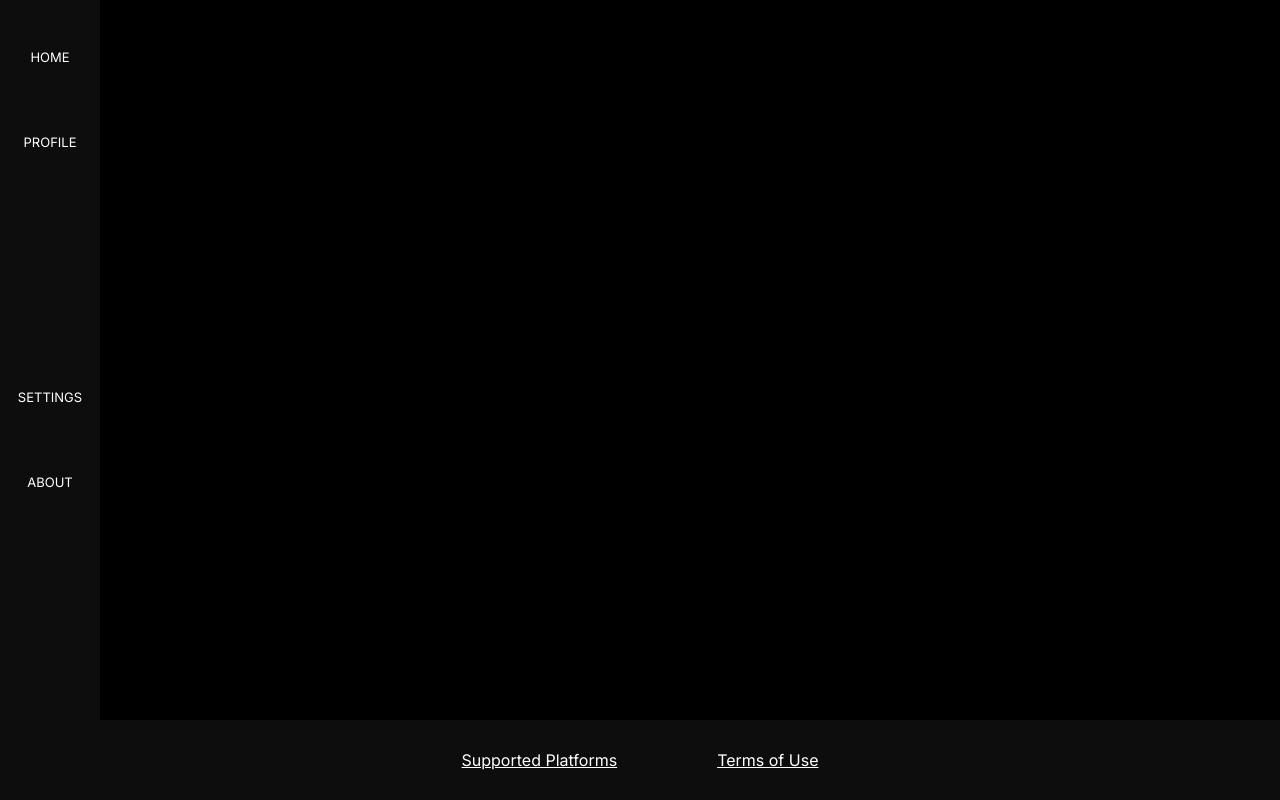
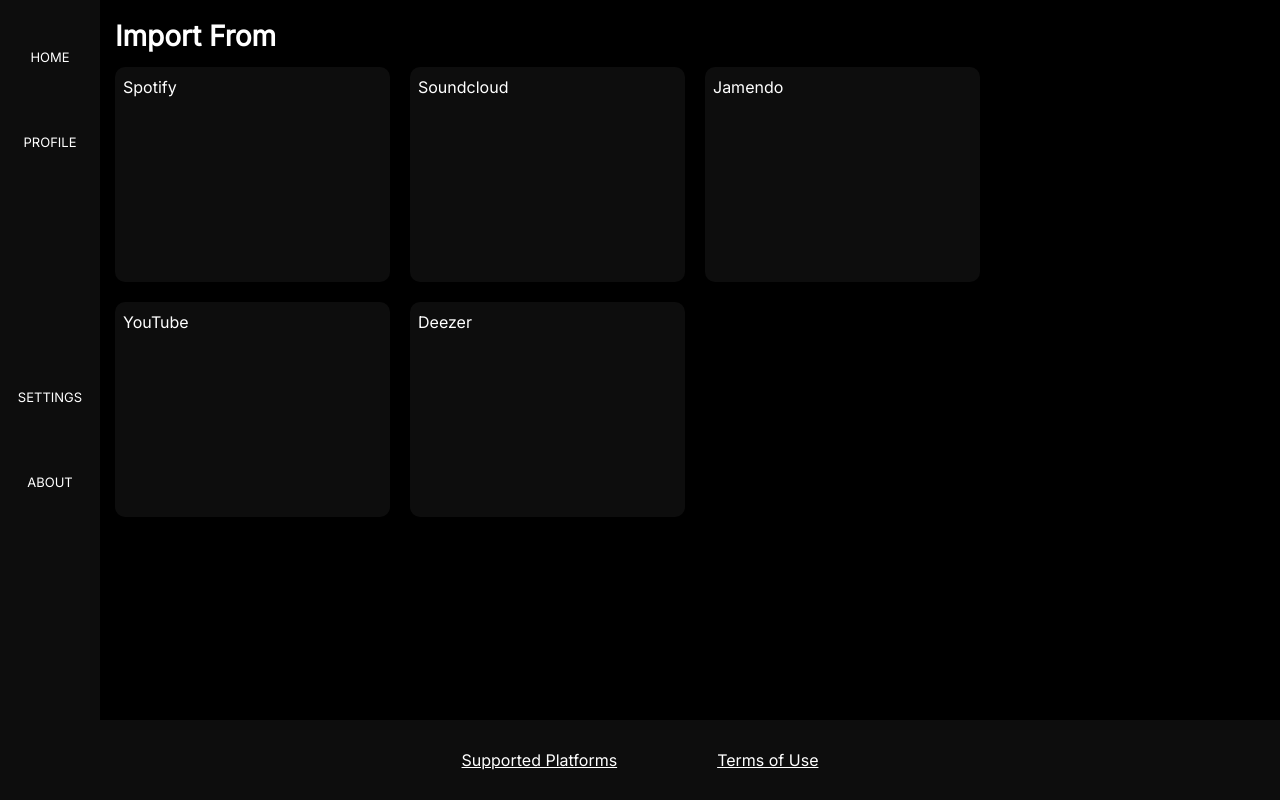
Before and after one commit to oleedee/Syncify, a React (Vite) app: page /import in a window 1280 px wide. Built offline with nearby package versions, Linux system fonts and the light colour scheme; some icons are missing.

Commit message:
Clickable playlists.

```diff
--- a/src/App.jsx
+++ b/src/App.jsx
@@ -5,7 +5,8 @@
 import Settings from "./components/Settings";
 import Profile from "./components/Profile";
 import View from "./components/View";
-import Create from "./components/Create";
+import Playlist from "./components/Playlist";
+import Import from "./components/Import"
 
 import { BrowserRouter as Router, Route, Routes} from 'react-router-dom';
 import './App.css';
@@ -23,7 +24,8 @@
           <Route path = "/settings" element={<Settings/>} />
           <Route path = "/profile" element={<Profile/>} />
           <Route path = "/view" element={<View/>} />
-          <Route path = "/create" element={<Create/>}/>
+          <Route path = "/playlist/:id" element={<Playlist/>}/>
+          <Route path = "/import" element={<Import/>}/>
         </Routes>
         </div>
       </div>
--- a/src/components/HomeContents.jsx
+++ b/src/components/HomeContents.jsx
@@ -2,7 +2,7 @@
 export const HomeContents = [
     {
         title: 'Create Playlist',
-        link: "/create",
+        link: "playlist/0",
     },
 
     {
--- /dev/null
+++ b/src/components/Import.jsx
@@ -0,0 +1,36 @@
+import React, {useState} from 'react';
+import { useNavigate } from "react-router-dom"
+import "../App.css"
+
+function Import() {
+const navigate = useNavigate();
+
+const services = [
+    'Spotify',
+    'YouTube',
+    'Soundcloud',
+    'Deezer',
+    'Jamendo'
+]
+
+return (
+        <div className = "View">
+        <div className = "Title">Import From</div>
+            <ul className = "HomeContents">
+                {services.map((key) => {
+                    return(
+                        <li key = {key}
+                        className = "box"
+                        onClick={() => {navigate(key)}
+                        }>
+                            <div>{key}</div>
+                        </li>
+                    )
+                })}
+            </ul>
+        </div>
+)
+
+}
+
+export default Import
--- a/src/components/Create.jsx
+++ b/src/components/Playlist.jsx
@@ -3,7 +3,7 @@
 import ControlPointIcon from '@mui/icons-material/ControlPoint';
 import RemoveCircleIcon from '@mui/icons-material/RemoveCircle';
 
-function Create() {
+function Playlist() {
   const [playlistName, setPlaylistName] = useState('');
   const [playlist, setPlaylist] = useState([]);
 
@@ -55,4 +55,4 @@
         </div>
 }
 
-export default Create
+export default Playlist
--- a/src/components/View.jsx
+++ b/src/components/View.jsx
@@ -72,7 +72,7 @@
                     return(
                         <li key = {key}
                         className = "box"
-                        onClick={() => {navigate(playlist.link);
+                        onClick={() => {navigate(`/playlist/${key}`);
                         }}>
                             <div>{playlist.name}</div>
                         </li>
```
